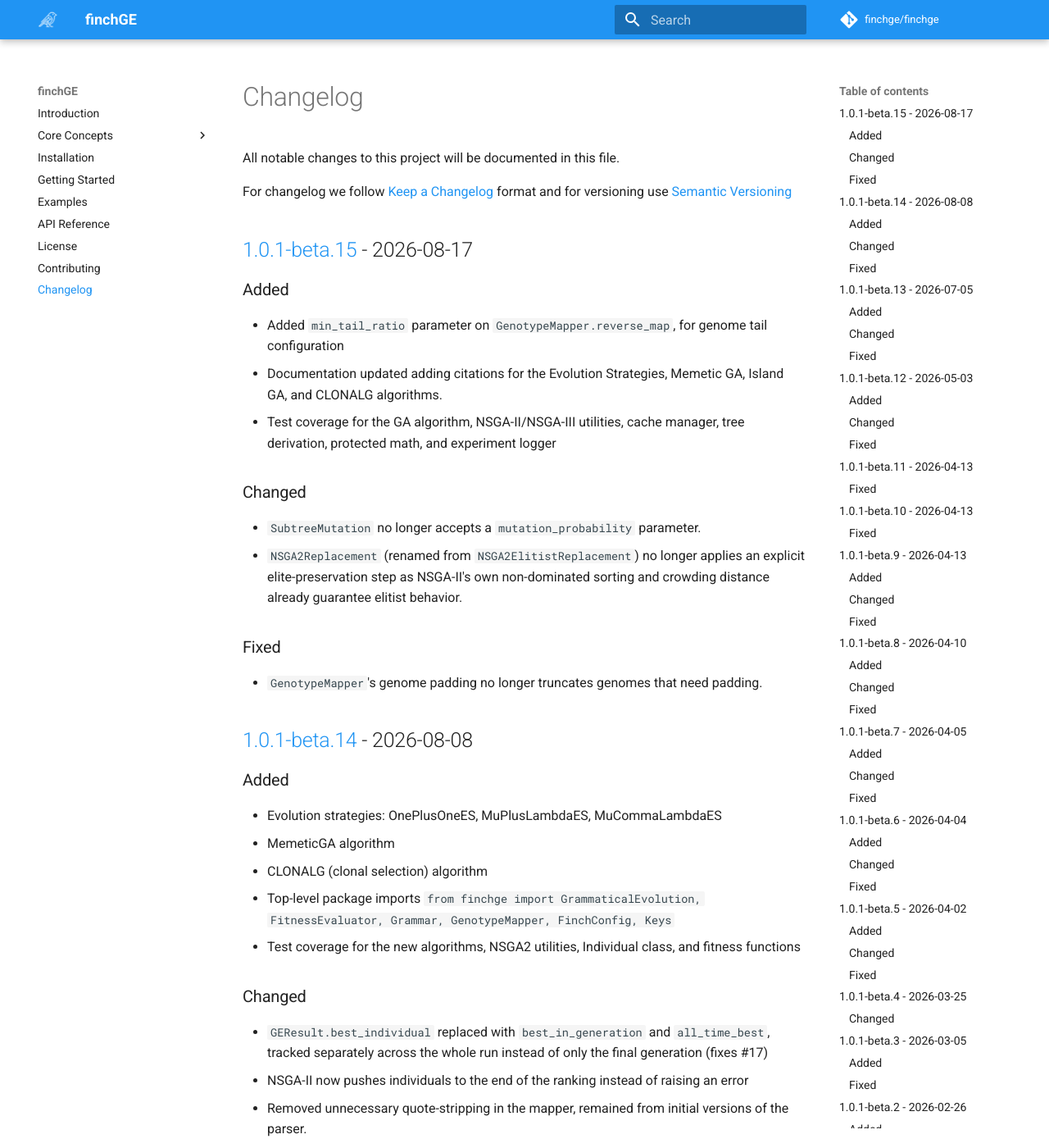
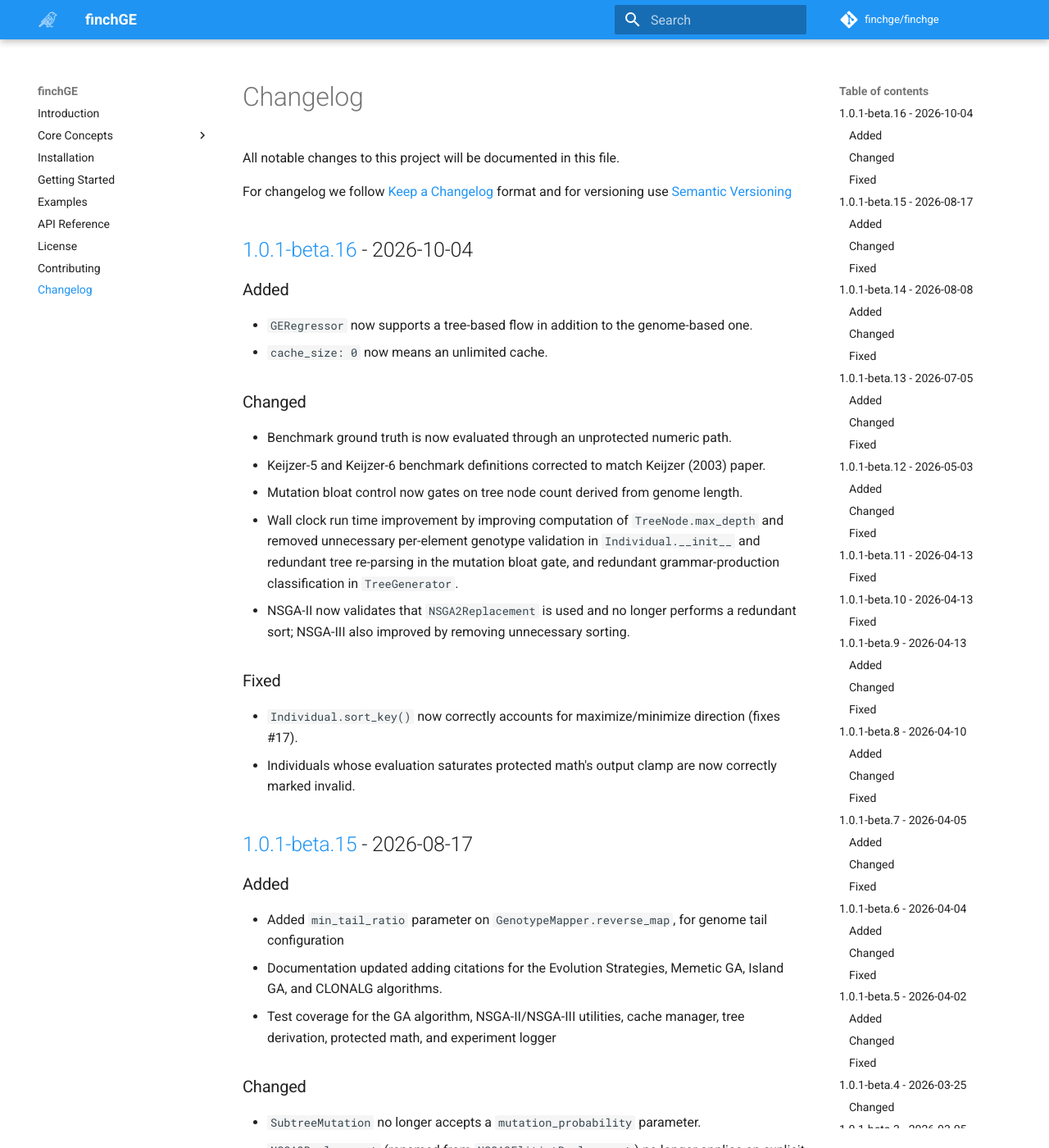
Before and after one commit to darshanz/finchge, an MkDocs documentation site: the page built from docs/changelog.md, in a window 1280 px wide and 1400 px high. Shown: the whole window at 82% size. Built offline with MkDocs 1.6.1 and Material for MkDocs 9.7.7, drawn with Linux system fonts in a browser that asks for light colours; comment, search, counter and statistics services are not loaded.

Commit message:
chore: updated version name and changelog for 1.0.1-beta.16 release

```diff
--- a/docs/changelog.md
+++ b/docs/changelog.md
@@ -4,8 +4,25 @@ All notable changes to this project will be documented in this file.
 
 For changelog we follow  [Keep a Changelog](https://keepachangelog.com/en/1.1.0/) format and for versioning use  [Semantic Versioning](https://semver.org/)
 
+## [1.0.1-beta.16](https://github.com/finchGE/finchge/releases/tag/v1.0.1-beta.16) - 2026-10-04
+
+### Added
+- `GERegressor` now supports a tree-based flow in addition to the genome-based one.
+- `cache_size: 0` now means an unlimited cache.
+
+### Changed
+- Benchmark ground truth is now evaluated through an unprotected numeric path.
+- Keijzer-5 and Keijzer-6 benchmark definitions corrected to match Keijzer (2003) paper.
+- Mutation bloat control now gates on tree node count derived from genome length.
+- Wall clock run time improvement by improving computation of `TreeNode.max_depth` and removed unnecessary per-element genotype validation in `Individual.__init__` and redundant tree re-parsing in the mutation bloat gate, and redundant grammar-production classification in `TreeGenerator`.
+- NSGA-II now validates that `NSGA2Replacement` is used and no longer performs a redundant sort; NSGA-III also improved by removing unnecessary sorting.
+
+### Fixed
+- `Individual.sort_key()` now correctly accounts for maximize/minimize direction (fixes #17).
+- Individuals whose evaluation saturates protected math's output clamp are now correctly marked invalid.
+
+
 ## [1.0.1-beta.15](https://github.com/finchGE/finchge/releases/tag/v1.0.1-beta.15) - 2026-08-17
-
 ### Added
 - Added `min_tail_ratio` parameter on `GenotypeMapper.reverse_map`, for genome tail configuration
 - Documentation updated adding citations for the Evolution Strategies, Memetic GA, Island GA, and CLONALG algorithms.
--- a/finchge/__init__.py
+++ b/finchge/__init__.py
@@ -1,4 +1,4 @@
-__version__ = "1.0.1-beta.15"
+__version__ = "1.0.1-beta.16"
 
 from typing import TYPE_CHECKING, Any
 
--- a/pyproject.toml
+++ b/pyproject.toml
@@ -6,7 +6,7 @@ build-backend = "setuptools.build_meta"
 
 [project]
 name = "finchge"
-version = "1.0.1-beta.15"
+version = "1.0.1-beta.16"
 description = "FinchGE is a grammatical evolution library."
 authors = [
     {name = "Sudarshan Pant", email = "sudarshan.pant@gmail.com"},
```
Also changed, not shown: CHANGELOG.md (+18 -0 lines), README.md (+1 -1 lines), docs/installation.md (+2 -2 lines).
